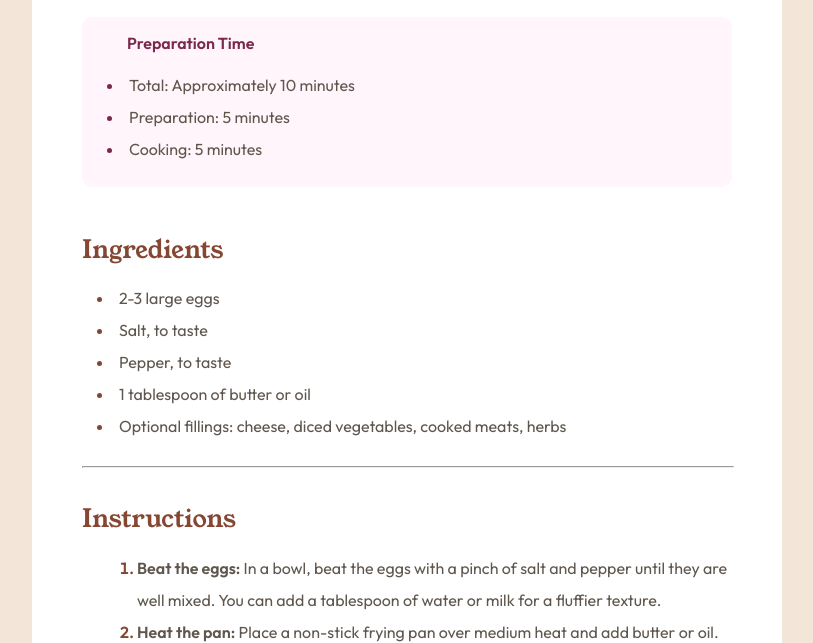
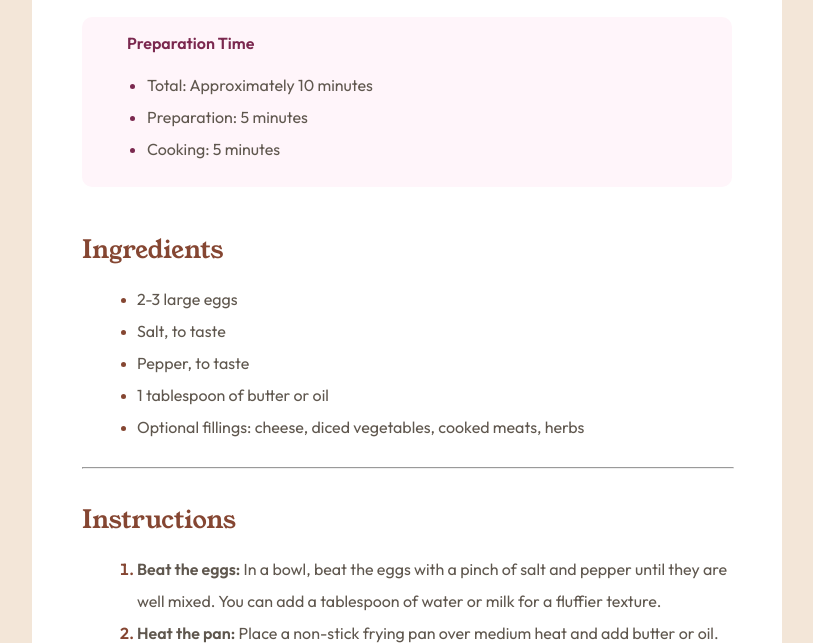
Before and after one commit to kei-13/recipepage, a plain HTML site: page index.html in a window 1280 px wide. Shown: the part 594-1237 px from the top of the page, without its empty margins (233-1046 px from the left). Drawn offline with Linux system fonts and the light colour scheme.

Commit message:
index.html

```diff
--- a/index.html
+++ b/index.html
@@ -30,23 +30,25 @@
         cooked to perfection, optionally filled with your choice of cheese, vegetables, or meats.</p>
     </div>
     <div class="preparation">
-      <p class="preparation-time">Preparation Time
+      <p class="preparation-time">Preparation Time</p>
+      <ul>
         <li class="preparation-list"><span class="steps">Total:</span><span class="preparation-minutes"> Approximately
             10 minutes</span></li>
         <li class="preparation-list"><span class="steps">Preparation:</span><span class="preparation-minutes"> 5
             minutes</span></li>
         <li class="preparation-list"><span class="steps">Cooking:</span><span class="preparation-minutes"> 5
             minutes</span></li>
-      </p>
+      </ul>
     </div>
     <div class="ingredients">
-      <p class="ingredients-title">Ingredients
+      <p class="ingredients-title">Ingredients</p>
+      <ul>
         <li class="ingredients-list"><span>2-3 large eggs</span></li>
         <li class="ingredients-list"><span>Salt, to taste</span></li>
         <li class="ingredients-list"><span>Pepper, to taste</span></li>
         <li class="ingredients-list"><span>1 tablespoon of butter or oil</span></li>
         <li class="ingredients-list"><span>Optional fillings: cheese, diced vegetables, cooked meats, herbs</span></li>
-      </p>
+      </ul>
     </div>
     <hr>
     <div class="instructions">
@@ -105,5 +107,4 @@
   </footer>
 
 </body>
-
 </html>
```
